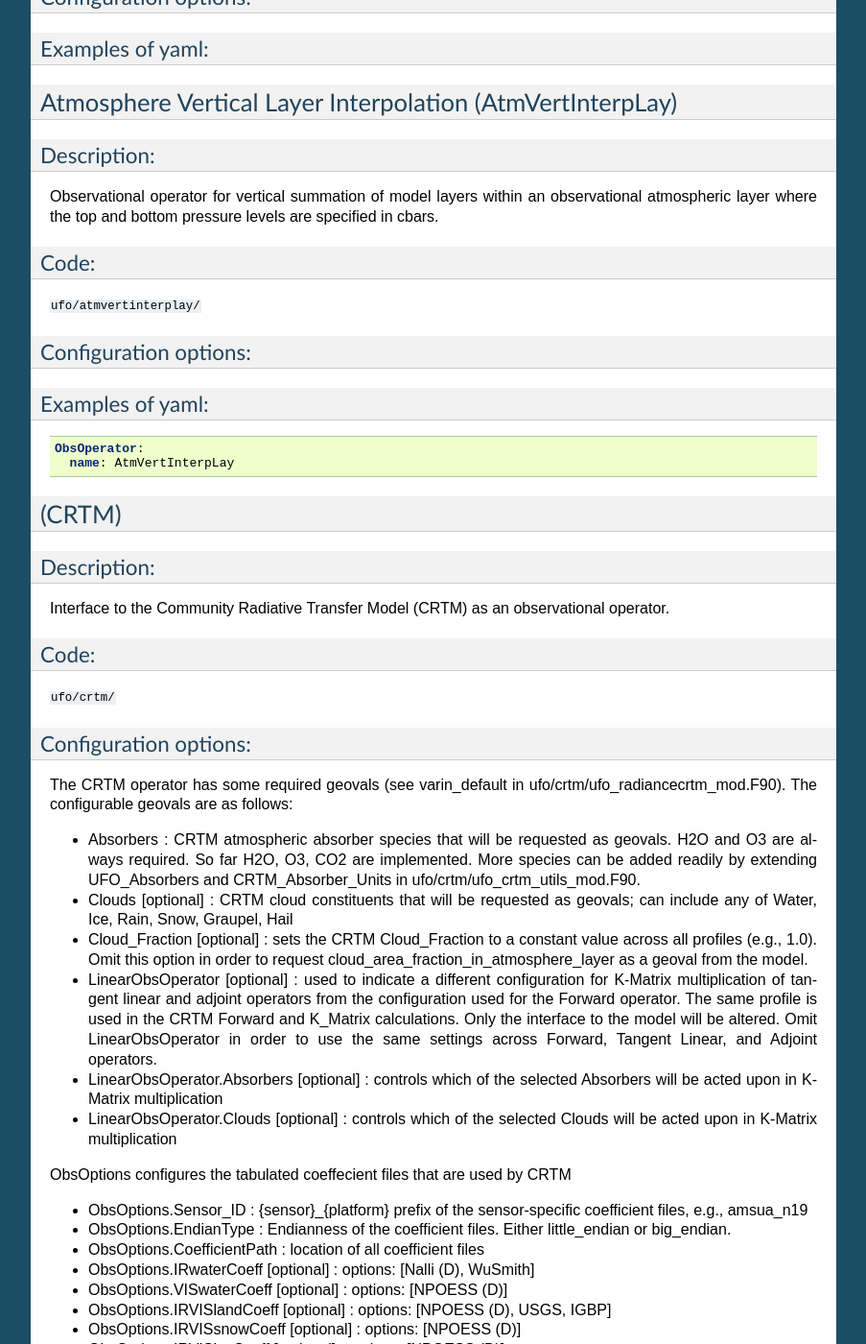
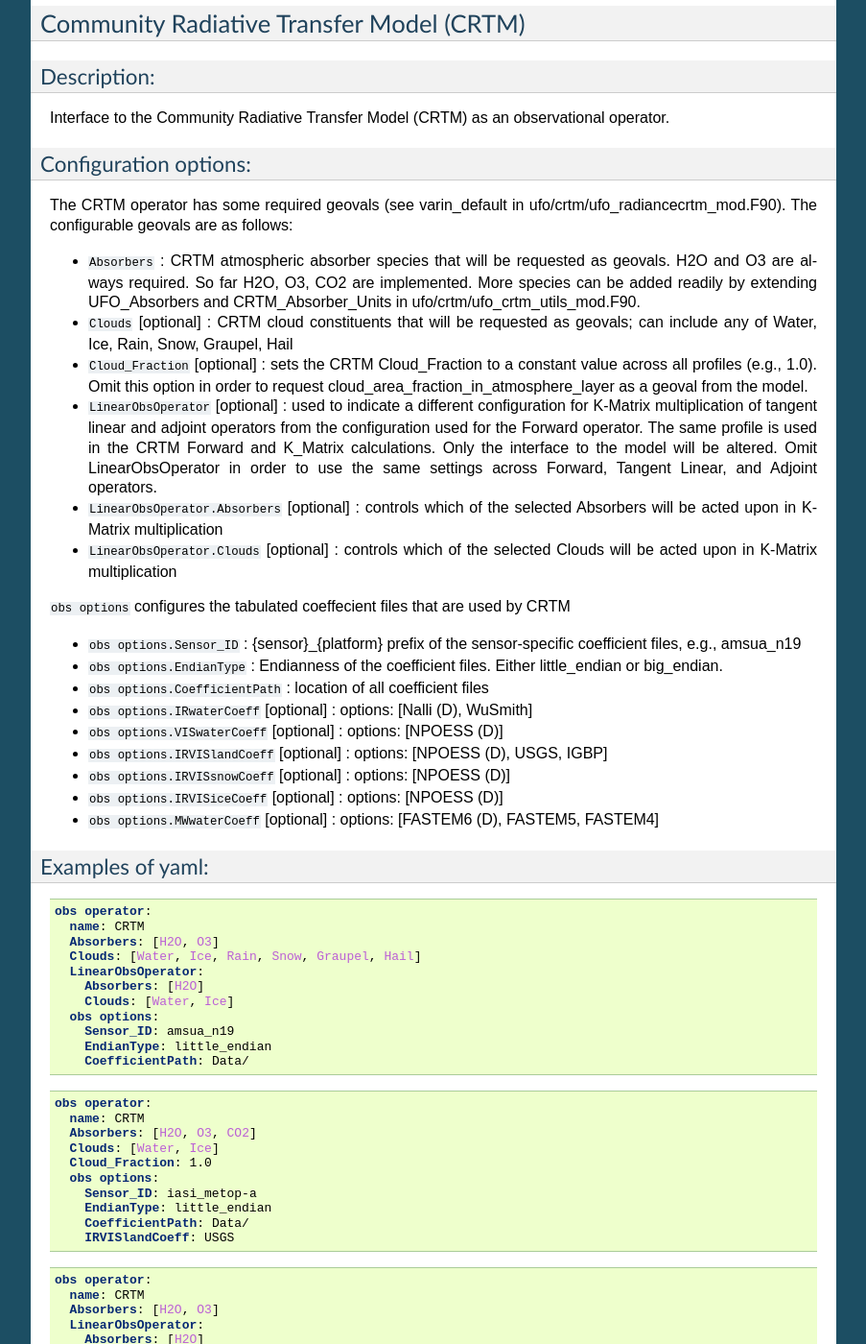
Before and after one commit to JCSDA/jedi-docs, a Sphinx documentation site: the page built from docs/jedi-components/ufo/obsops.rst, in a window 1280 px wide and 1400 px high, scrolled down 936 px. Shown: the whole window at 96% size, without its empty margins (198-1101 px from the left). Built offline with Sphinx 7.4.7, drawn with Linux system fonts in a browser that asks for light colours; some of the changed text lies outside the part shown.

Commit message:
cleanup UFO obs operators page

```diff
--- a/docs/jedi-components/ufo/obsops.rst
+++ b/docs/jedi-components/ufo/obsops.rst
@@ -3,142 +3,109 @@
 Observation Operators in UFO
 =============================
 
-Vertical Interpolation (VertInterp)
------------------------------------
+Vertical Interpolation
+----------------------
 
 Description:
 ^^^^^^^^^^^^
 Vertical interpolation observation operator implements linear interpolation in vertical coordinate. If vertical coordinate is air_pressure, interpolation is done in logarithm of air pressure. For all other vertical coordinates interpolation is done in specified coordinate (no logarithm applied)
 
-Code:
-^^^^^
-
-:code:`ufo/vertinterp/`
-
 Configuration options:
 ^^^^^^^^^^^^^^^^^^^^^^
-* VertCoord [optional] : specifies which vertical coordinate to use in interpolation. If air_pressure is used, the interpolation is done in log(air pressure). Default value is air pressure.
+* :code:`vertical coordinate` [optional] : specifies which vertical coordinate to use in interpolation. If air_pressure is used, the interpolation is done in log(air pressure). Default value is air pressure.
 
 Examples of yaml:
 ^^^^^^^^^^^^^^^^^
 .. code:: yaml
 
-  ObsOperator:
+  obs operator:
     name: VertInterp
 
-ObsOperator in the above example does vertical interpolation in log(air pressure).
+Observation operator in the above example does vertical interpolation in log(air pressure).
 
 .. code:: yaml
 
-  ObsOperator:
+  obs operator:
     name: VertInterp
-    VertCoord: height
+    vertical coordinate: height
 
-ObsOperator in the above example does vertical interpolation in height.
+Observation operator in the above example does vertical interpolation in height.
 
-(AtmSfcInterp)
------------------------------------
-
-Description:
-^^^^^^^^^^^^
-
-Code:
-^^^^^
-
-Configuration options:
-^^^^^^^^^^^^^^^^^^^^^^
-
-Examples of yaml:
-^^^^^^^^^^^^^^^^^
-
-Atmosphere Vertical Layer Interpolation (AtmVertInterpLay)
-----------------------------------------------------------
+Atmosphere Vertical Layer Interpolation
+----------------------------------------
 
 Description:
 ^^^^^^^^^^^^
 
 Observational operator for vertical summation of model layers within an observational atmospheric layer where the top and bottom pressure levels are specified in cbars.
 
-Code:
-^^^^^
+Examples of yaml:
+^^^^^^^^^^^^^^^^^
 
-:code:`ufo/atmvertinterplay/`
+.. code:: yaml
+
+  obs operator:
+    name: AtmVertInterpLay
+
+Community Radiative Transfer Model (CRTM)
+-----------------------------------------
+
+Description:
+^^^^^^^^^^^^
+
+Interface to the Community Radiative Transfer Model (CRTM) as an observational operator.
 
 Configuration options:
 ^^^^^^^^^^^^^^^^^^^^^^
+
+The CRTM operator has some required geovals (see varin_default in ufo/crtm/ufo_radiancecrtm_mod.F90). The configurable geovals are as follows:
+
+* :code:`Absorbers` : CRTM atmospheric absorber species that will be requested as geovals.  H2O and O3 are always required. So far H2O, O3, CO2 are implemented. More species can be added readily by extending UFO_Absorbers and CRTM_Absorber_Units in ufo/crtm/ufo_crtm_utils_mod.F90.
+* :code:`Clouds` [optional] : CRTM cloud constituents that will be requested as geovals; can include any of Water, Ice, Rain, Snow, Graupel, Hail
+* :code:`Cloud_Fraction` [optional] : sets the CRTM Cloud_Fraction to a constant value across all profiles (e.g., 1.0). Omit this option in order to request cloud_area_fraction_in_atmosphere_layer as a geoval from the model.
+
+* :code:`LinearObsOperator` [optional] : used to indicate a different configuration for K-Matrix multiplication of tangent linear and adjoint operators from the configuration used for the Forward operator.  The same profile is used in the CRTM Forward and K_Matrix calculations. Only the interface to the model will be altered. Omit LinearObsOperator in order to use the same settings across Forward, Tangent Linear, and Adjoint operators.
+* :code:`LinearObsOperator.Absorbers` [optional] : controls which of the selected Absorbers will be acted upon in K-Matrix multiplication
+* :code:`LinearObsOperator.Clouds` [optional] : controls which of the selected Clouds will be acted upon in K-Matrix multiplication
+
+:code:`obs options` configures the tabulated coeffecient files that are used by CRTM
+
+* :code:`obs options.Sensor_ID` : {sensor}_{platform} prefix of the sensor-specific coefficient files, e.g., amsua_n19
+* :code:`obs options.EndianType` : Endianness of the coefficient files. Either little_endian or big_endian.
+* :code:`obs options.CoefficientPath` : location of all coefficient files
+
+* :code:`obs options.IRwaterCoeff` [optional] : options: [Nalli (D), WuSmith]
+* :code:`obs options.VISwaterCoeff` [optional] : options: [NPOESS (D)]
+* :code:`obs options.IRVISlandCoeff` [optional] : options: [NPOESS (D), USGS, IGBP]
+* :code:`obs options.IRVISsnowCoeff` [optional] : options: [NPOESS (D)]
+* :code:`obs options.IRVISiceCoeff` [optional] : options: [NPOESS (D)]
+* :code:`obs options.MWwaterCoeff` [optional] : options: [FASTEM6 (D), FASTEM5, FASTEM4]
 
 Examples of yaml:
 ^^^^^^^^^^^^^^^^^
 
 .. code:: yaml
 
-  ObsOperator:
-    name: AtmVertInterpLay
-
-(CRTM)
------------------------------------
-
-Description:
-^^^^^^^^^^^^
-
-Interface to the Community Radiative Transfer Model (CRTM) as an observational operator.
-
-Code:
-^^^^^
-
-:code:`ufo/crtm/`
-
-Configuration options:
-^^^^^^^^^^^^^^^^^^^^^^
-
-The CRTM operator has some required geovals (see varin_default in ufo/crtm/ufo_radiancecrtm_mod.F90). The configurable geovals are as follows:
-
-* Absorbers : CRTM atmospheric absorber species that will be requested as geovals.  H2O and O3 are always required. So far H2O, O3, CO2 are implemented. More species can be added readily by extending UFO_Absorbers and CRTM_Absorber_Units in ufo/crtm/ufo_crtm_utils_mod.F90.
-* Clouds [optional] : CRTM cloud constituents that will be requested as geovals; can include any of Water, Ice, Rain, Snow, Graupel, Hail
-* Cloud_Fraction [optional] : sets the CRTM Cloud_Fraction to a constant value across all profiles (e.g., 1.0). Omit this option in order to request cloud_area_fraction_in_atmosphere_layer as a geoval from the model.
-
-* LinearObsOperator [optional] : used to indicate a different configuration for K-Matrix multiplication of tangent linear and adjoint operators from the configuration used for the Forward operator.  The same profile is used in the CRTM Forward and K_Matrix calculations. Only the interface to the model will be altered. Omit LinearObsOperator in order to use the same settings across Forward, Tangent Linear, and Adjoint operators.
-* LinearObsOperator.Absorbers [optional] : controls which of the selected Absorbers will be acted upon in K-Matrix multiplication
-* LinearObsOperator.Clouds [optional] : controls which of the selected Clouds will be acted upon in K-Matrix multiplication
-
-ObsOptions configures the tabulated coeffecient files that are used by CRTM
-
-* ObsOptions.Sensor_ID : {sensor}_{platform} prefix of the sensor-specific coefficient files, e.g., amsua_n19
-* ObsOptions.EndianType : Endianness of the coefficient files. Either little_endian or big_endian.
-* ObsOptions.CoefficientPath : location of all coefficient files
-
-* ObsOptions.IRwaterCoeff [optional] : options: [Nalli (D), WuSmith]
-* ObsOptions.VISwaterCoeff [optional] : options: [NPOESS (D)]
-* ObsOptions.IRVISlandCoeff [optional] : options: [NPOESS (D), USGS, IGBP]
-* ObsOptions.IRVISsnowCoeff [optional] : options: [NPOESS (D)]
-* ObsOptions.IRVISiceCoeff [optional] : options: [NPOESS (D)]
-* ObsOptions.MWwaterCoeff [optional] : options: [FASTEM6 (D), FASTEM5, FASTEM4]
-
-Examples of yaml:
-^^^^^^^^^^^^^^^^^
-
-.. code:: yaml
-
-  ObsOperator:
+  obs operator:
     name: CRTM
     Absorbers: [H2O, O3]
     Clouds: [Water, Ice, Rain, Snow, Graupel, Hail]
     LinearObsOperator:
       Absorbers: [H2O]
       Clouds: [Water, Ice]
-    ObsOptions:
+    obs options:
       Sensor_ID: amsua_n19
       EndianType: little_endian
       CoefficientPath: Data/
 
 .. code:: yaml
 
-  ObsOperator:
+  obs operator:
     name: CRTM
     Absorbers: [H2O, O3, CO2]
     Clouds: [Water, Ice]
     Cloud_Fraction: 1.0
-    ObsOptions:
+    obs options:
       Sensor_ID: iasi_metop-a
       EndianType: little_endian
       CoefficientPath: Data/
@@ -146,54 +113,53 @@
 
 .. code:: yaml
 
-  ObsOperator:
+  obs operator:
     name: CRTM
     Absorbers: [H2O, O3]
     LinearObsOperator:
       Absorbers: [H2O]
-    ObsOptions:
+    obs options:
       Sensor_ID: abi_g16
       EndianType: little_endian
       CoefficientPath: Data/
 
-(AOD)
------------------------------------
+Aerosol Optical Depth (AOD)
+----------------------------
 
-Description: The operator to calculate Aerosol Optical Depth for GOCART aerosol parameterization. It relies on the implementation of GOCART in the CRTM. This implementation includes hydorphillic and hydrophobic black and organic carbonaceous species, sulphate, five dust bins (radii: 0.1-1, 1.4-1.8, 1.8-3.0, 3.0-6.0, 6.0-10. um), and four sea-salt bins (dry aerosol radii: 0.1-0.5, 0.5-1.5, 1.5-5.0, 5.0-10.0 um). AOD is calculated using CRTM's tables of optical properties for these aerosols. Some modules are shared with CRTM radiance UFO.
+Description:
+^^^^^^^^^^^^
+
+The operator to calculate Aerosol Optical Depth for GOCART aerosol parameterization. It relies on the implementation of GOCART in the CRTM. This implementation includes hydorphillic and hydrophobic black and organic carbonaceous species, sulphate, five dust bins (radii: 0.1-1, 1.4-1.8, 1.8-3.0, 3.0-6.0, 6.0-10. um), and four sea-salt bins (dry aerosol radii: 0.1-0.5, 0.5-1.5, 1.5-5.0, 5.0-10.0 um). AOD is calculated using CRTM's tables of optical properties for these aerosols. Some modules are shared with CRTM radiance UFO.
 On input, the operator requires aerosol mixing ratios, interface and mid-layer pressure, air temperature and specific / relative humidity for each model layer.
 
-^^^^^^^^^^^^
-
-Code:
-:code:`ufo/crtm/`
 
 Configuration options:
 ^^^^^^^^^^^^^^^^^^^^^^
 
-Absorbers: (Both are required; No clouds since AOD retrievals are not obtained in cloudy regions):
+:code:`Absorbers`: (Both are required; No clouds since AOD retrievals are not obtained in cloudy regions):
 * H2O to determine radii of hygrophillic aerosols particles
 * O3 not strictly affecting aerosol radiative properties but required to be entered by the CRTM (here mixing ratio assigned a default value)
 
-ObsOptions:
-* Sensor_ID: v.viirs-m_npp
+:code:`obs options`:
+* :code:`Sensor_ID`: v.viirs-m_npp
 * Other possibilities: v.modis_aqua, v.modis_terra
-AerosolOption: aerosols_gocart_default (Currently, that's the only one that works)
+:code:`AerosolOption`: aerosols_gocart_default (Currently, that's the only one that works)
 
 Example of a yaml:
 ^^^^^^^^^^^^^^^^^^
 .. code:: yaml
 
-   ObsOperator:
+   obs operator:
      name: Aod
      Absorbers: [H2O,O3]
-     ObsOptions:
+     obs options:
        Sensor_ID: v.viirs-m_npp
        EndianType: little_endian
        CoefficientPath: Data/
        AerosolOption: aerosols_gocart_default
 
-(GnssroBndBNAM)
------------------------------------
+GNSS RO bending angle (NCEP)
+-----------------------------
 
 Description:
 ^^^^^^^^^^^^
@@ -201,11 +167,6 @@
 A one-dimensional observation operator for calculating the Global
 Navigation Satellite System (GNSS) Radio Occultation (RO) bending
 angle data based on the  NBAM (NCEP's Bending Angle Method)
-
-Code:
-^^^^^
-
-:code:`ufo/gnssro/BndNBAM`
 
 Configuration options:
 ^^^^^^^^^^^^^^^^^^^^^^
@@ -297,17 +258,13 @@
 Navigation Satellite System (GNSS) Radio Occultation (RO) bending
 angle data
 
-Code:
-^^^^^
-:code:`ufo/gnssro/BndROPP1D`
-
 Configuration options:
 ^^^^^^^^^^^^^^^^^^^^^^
-1. configurables in "ObsSpace" section:
+1. configurables in "obs space" section:
 
    a. obsgrouping: applying record_number as a group_variable can get RO profiles in ufo. Otherwise RO data would be  treated as single observations.
 
-2. configurables in "ObsFilters" section:
+2. configurables in "obs filters" section:
 
    a. Domain Check: a generic filter used to control the maximum height one wants to assimilate RO observation. Default value is 50 km.
 
@@ -365,13 +322,10 @@
 Navigation Satellite System (GNSS) Radio Occultation (RO) bending
 angle data
 
-Code:
-^^^^^
-:code:`ufo/gnssro/BndROPP2D`
 
 Configuration options:
 ^^^^^^^^^^^^^^^^^^^^^^
-1. configurables in "ObsOperator" section:
+1. configurables in "obs operator" section:
 
   a. n_horiz: The horizontal points the operator integrates along the 2d plane. Default is 31. Has to be a even number.
 
@@ -379,11 +333,11 @@
 
   c. top_2d: the highest height to apply the 2d operator. Default is 20 km.
 
-2. configurables in "ObsSpace" section:
+2. configurables in "obs space" section:
 
   a. obsgrouping: applying record_number as group_variable can get RO profiles in ufo. Otherwise RO data would be treated as single observations.
 
-3. configurables in "ObsFilters" section:
+3. configurables in "obs filters" section:
 
   a. Domain Check: a generic filter used to control the maximum height one wants to assimilate RO observation. Default value is 50 km.
 
@@ -395,7 +349,6 @@
 
 Examples of yaml:
 ^^^^^^^^^^^^^^^^^
-:code:`ufo/test/testinput/gnssrobndropp2d.yaml`
 
 .. code:: yaml
 
@@ -444,10 +397,6 @@
 operator for calculating the Global
 Navigation Satellite System (GNSS) Radio Occultation (RO) bending
 angle data
-
-Code:
-^^^^^
-:code:`ufo/gnssro/BendMetOffice`
 
 Configuration options:
 ^^^^^^^^^^^^^^^^^^^^^^
@@ -518,14 +467,10 @@
 Navigation Satellite System (GNSS) Radio Occultation (RO)
 refractivity data.
 
-Code:
-^^^^^
-:code:`ufo/gnssro/Ref`
-
 Configuration options:
 ^^^^^^^^^^^^^^^^^^^^^^
 
-1. configurables in "ObsFilters" section:
+1. configurables in "obs filters" section:
 
   a. Domain Check: a generic filter used to control the maximum height one wants to assimilate RO observation. Recommended value is 30 km for GnssroRef.
 
@@ -568,282 +513,64 @@
      - name: [refractivity]
      threshold: 3
 
-(Identity)
+Identity observation operator
 -----------------------------------
 
 Description:
 ^^^^^^^^^^^^
 
-Code:
-^^^^^
-
-Configuration options:
-^^^^^^^^^^^^^^^^^^^^^^
+A simple identity observation operator, can be used for all cases where observation operator only does horizontal interpolation of model variables.
 
 Examples of yaml:
 ^^^^^^^^^^^^^^^^^
 
-(ADT)
------------------------------------
+.. code:: yaml
 
-Description:
-^^^^^^^^^^^^
+   obs operator:
+     name: Identity
 
-Code:
-^^^^^
-
-Configuration options:
-^^^^^^^^^^^^^^^^^^^^^^
-
-Examples of yaml:
-^^^^^^^^^^^^^^^^^
-
-(CoolSkin)
------------------------------------
-
-Description:
-^^^^^^^^^^^^
-
-Code:
-^^^^^
-
-Configuration options:
-^^^^^^^^^^^^^^^^^^^^^^
-
-Examples of yaml:
-^^^^^^^^^^^^^^^^^
-
-(InsituTemperature)
------------------------------------
-
-Description:
-^^^^^^^^^^^^
-
-Code:
-^^^^^
-
-Configuration options:
-^^^^^^^^^^^^^^^^^^^^^^
-
-Examples of yaml:
-^^^^^^^^^^^^^^^^^
-
-(MarineVertInterp)
------------------------------------
-
-Description:
-^^^^^^^^^^^^
-
-Code:
-^^^^^
-
-Configuration options:
-^^^^^^^^^^^^^^^^^^^^^^
-
-Examples of yaml:
-^^^^^^^^^^^^^^^^^
-
-(SeaIceFraction)
------------------------------------
-
-Description:
-^^^^^^^^^^^^
-
-Code:
-^^^^^
-
-Configuration options:
-^^^^^^^^^^^^^^^^^^^^^^
-
-Examples of yaml:
-^^^^^^^^^^^^^^^^^
-
-(SeaIceThickness)
------------------------------------
-
-Description:
-^^^^^^^^^^^^
-
-Code:
-^^^^^
-
-Configuration options:
-^^^^^^^^^^^^^^^^^^^^^^
-
-Examples of yaml:
-^^^^^^^^^^^^^^^^^
-
-(RadialVelocity)
------------------------------------
-
-Description:
-^^^^^^^^^^^^
-
-Code:
-^^^^^
-
-Configuration options:
-^^^^^^^^^^^^^^^^^^^^^^
-
-Examples of yaml:
-^^^^^^^^^^^^^^^^^
-
-Radar Reflectivity (RadarReflectivity)
---------------------------------------
+Radar Reflectivity
+----------------------
 
 Description:
 ^^^^^^^^^^^^
 
 UFO radar operator for reflectivity. It is tested with radar observations dumped from a specific modified GSI program at NSSL for the Warn-on-Forecast project.
 
-Code:
-^^^^^
-
-.. code:: bash
-
-  ufo/radarreflectivity
-
-    CMakeLists.txt
-    ObsRadarReflectivity.cc
-    ObsRadarReflectivity.h
-    ObsRadarReflectivity.interface.F90
-    ObsRadarReflectivity.interface.h
-    ObsRadarReflectivityTLAD.cc
-    ObsRadarReflectivityTLAD.h
-    ObsRadarReflectivityTLAD.interface.F90
-    ObsRadarReflectivityTLAD.interface.h
-    ufo_radarreflectivity_mod.F90
-    ufo_radarreflectivity_tlad_mod.F90
-
-Configuration options:
-^^^^^^^^^^^^^^^^^^^^^^
-
 Examples of yaml:
 ^^^^^^^^^^^^^^^^^
 
-See :code:`test/testinput/reflectivity.yaml`
-
 .. code:: yaml
 
-  window_begin: 2019-05-22T21:55:00Z
-  window_end: 2019-05-22T22:05:00Z
-
-  LinearObsOpTest:
-    coefTL: 0.1
-    toleranceTL: 1.0e-13
-    toleranceAD: 1.0e-11
-
-  Observations:
-    ObsTypes:
-    - ObsOperator:
-        name: RadarReflectivity
-        VertCoord: geopotential_height
-      ObsSpace:
-        name: Radar
-        ObsDataIn:
-          obsfile: Data/radar_dbz_obs_2019052222.nc4
-        simulate:
-          variables: [equivalent_reflectivity_factor]
-      GeoVaLs:
-        filename: Data/radar_dbz_geoval_2019052222.nc4
-      vecequiv: GsiHofX
-      tolerance: 1.0e-05
+  observations:
+  - obs operator:
+      name: RadarReflectivity
+      VertCoord: geopotential_height
+    obs space:
+      name: Radar
+      obsdatain:
+        obsfile: Data/radar_dbz_obs_2019052222.nc4
+      simulated variables: [equivalent_reflectivity_factor]
 
 
-Radar Radial Velocity (Radarradialvelocity)
--------------------------------------------
+Radar Radial Velocity
+--------------------------
 
 Description:
 ^^^^^^^^^^^^
 
 Similar to RadarReflectivity, but for radial velocity. It is tested with radar observations dumped from a specific modified GSI program at NSSL for the Warn-on-Forecast project.
 
-Code:
-^^^^^
-
-.. code:: bash
-
-   ufo/radarradialvelocity
-
-     CMakeLists.txt
-     ObsRadarRadialVelocity.cc
-     ObsRadarRadialVelocity.h
-     ObsRadarRadialVelocity.interface.F90
-     ObsRadarRadialVelocity.interface.h
-     ObsRadarRadialVelocityTLAD.cc
-     ObsRadarRadialVelocityTLAD.h
-     ObsRadarRadialVelocityTLAD.interface.F90
-     ObsRadarRadialVelocityTLAD.interface.h
-     ufo_radarradialvelocity_mod.F90
-     ufo_radarradialvelocity_tlad_mod.F90
-
-Configuration options:
-^^^^^^^^^^^^^^^^^^^^^^
-
 Examples of yaml:
 ^^^^^^^^^^^^^^^^^
 
-see :code:`test/testinput/radialvelocity.yaml`
-
 .. code:: yaml
 
-  window_begin: 2019-05-22T21:55:00Z
-  window_end: 2019-05-22T22:05:00Z
-
-  LinearObsOpTest:
-    coefTL: 0.1
-    toleranceTL: 1.0e-13
-    toleranceAD: 1.0e-11
-
-  Observations:
-    ObsTypes:
-    - ObsOperator:
-        name: RadarRadialVelocity
-      ObsSpace:
-        name: Radar
-        ObsDataIn:
-          obsfile: Data/radar_rw_obs_2019052222.nc4
-        simulate:
-          variables: [radial_velocity]
-      ObsFilters:
-      - Filter: Domain Check
-        variables: [radial_velocity]
-        where:
-        - variable: height@MetaData
-          minvalue: 0
-          maxvalue: 10000
-      GeoVaLs:
-        filename: Data/radar_rw_geoval_2019052222.nc4
-      vecequiv: GsiHofX
-      tolerance: 1.0e-05
-
-
-(RTTOV)
------------------------------------
-
-Description:
-^^^^^^^^^^^^
-
-Code:
-^^^^^
-
-Configuration options:
-^^^^^^^^^^^^^^^^^^^^^^
-
-Examples of yaml:
-^^^^^^^^^^^^^^^^^
-
-(TimeOper)
------------------------------------
-
-Description:
-^^^^^^^^^^^^
-
-Code:
-^^^^^
-
-Configuration options:
-^^^^^^^^^^^^^^^^^^^^^^
-
-Examples of yaml:
-^^^^^^^^^^^^^^^^^
+  observations:
+  - obs operator:
+      name: RadarRadialVelocity
+    obs space:
+      name: Radar
+      obsdatain:
+        obsfile: Data/radar_rw_obs_2019052222.nc4
+      simulated variables: [radial_velocity]
```
Also changed, not shown: other parts of docs/jedi-components/ufo/obsops.rst (+6 -6 lines).
